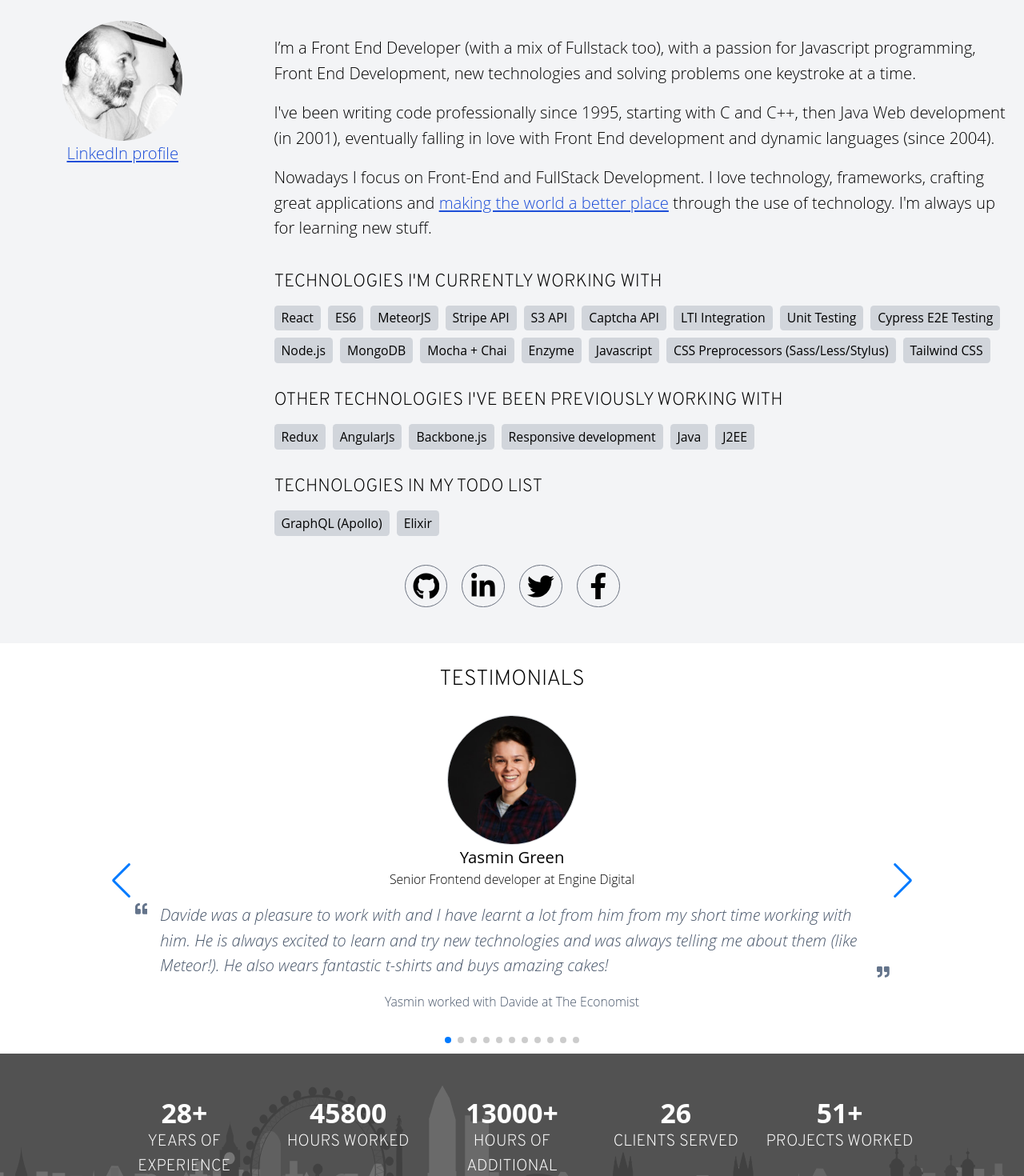
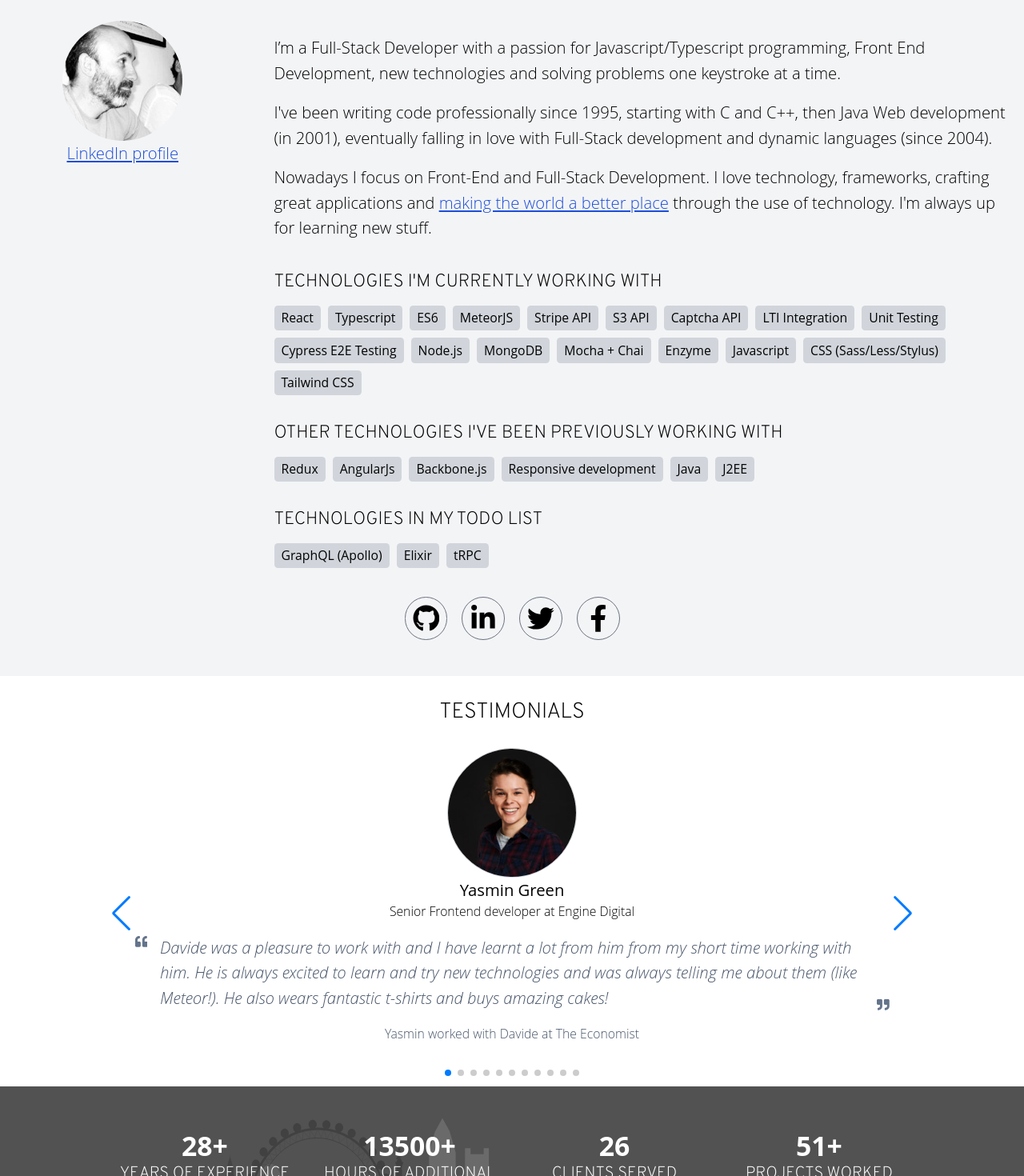
Before and after one commit to dmolin/davidemolin_com, a Next.js app in the folder src/: page / in a window 1280 px wide. Shown: the part 580-2050 px from the top of the page at 80% size. Built offline with nearby package versions, Linux system fonts and the light colour scheme; a web font is replaced by a local one.

Commit message:
update about me and stats

```diff
--- a/src/components/client/home/AboutMe.jsx
+++ b/src/components/client/home/AboutMe.jsx
@@ -31,9 +31,9 @@ const AboutMe = props => {
           </div>
 
           <div className="about-me-content grow md:flex-[3] px-4">
-            <p className="my-4">I’m a Front End Developer (with a mix of Fullstack too), with a passion for Javascript programming, Front End Development, new technologies and solving problems one keystroke at a time.</p>
-            <p className="my-4">I've been writing code professionally since 1995, starting with C and C++, then Java Web development (in 2001), eventually falling in love with Front End development and dynamic languages (since 2004).</p>
-            <p className="my-4">Nowadays I focus on Front-End and FullStack Development. I love technology, frameworks, crafting great applications and <a className="link" href="https://www.youtube.com/watch?v=B8C5sjjhsso" target="_blank">making the world a better place</a> through the use of technology. I'm always up for learning new stuff.</p>
+            <p className="my-4">I’m a Full-Stack Developer with a passion for Javascript/Typescript programming, Front End Development, new technologies and solving problems one keystroke at a time.</p>
+            <p className="my-4">I've been writing code professionally since 1995, starting with C and C++, then Java Web development (in 2001), eventually falling in love with Full-Stack development and dynamic languages (since 2004).</p>
+            <p className="my-4">Nowadays I focus on Front-End and Full-Stack Development. I love technology, frameworks, crafting great applications and <a className="link" href="https://www.youtube.com/watch?v=B8C5sjjhsso" target="_blank">making the world a better place</a> through the use of technology. I'm always up for learning new stuff.</p>
 
             {_renderSection("Technologies I'm currently working with", techs.filter(t => t.current))}
             {_renderSection("Other technologies I've been previously working with", techs.filter(t => !t.current && t.moe))}
--- a/src/components/client/home/Stats.jsx
+++ b/src/components/client/home/Stats.jsx
@@ -10,8 +10,7 @@ const Stats = props => {
     <section className="bg-london bg-neutral-600 bg-repeat-x bg-left-bottom min-h-[11em]" >
       <div className="container mx-auto max-w-screen-lg flex flex-col md:flex-row flex-wrap min-h-[10em] text-white">
         {_renderStat("28+", "years of experience")}
-        {_renderStat("45800", "hours worked")}
-        {_renderStat("13000+", "hours of additional training")}
+        {_renderStat("13500+", "hours of additional training")}
         {_renderStat("26", "clients served")}
         {_renderStat("51+", "projects worked")}
       </div>
--- a/src/components/shared/fixtures/techs.js
+++ b/src/components/shared/fixtures/techs.js
@@ -2,6 +2,7 @@ export default [
   // moe: months of experience
   // legacy: means I'm not using it anymore
   { name: "React", moe: 6 * 12, current: true },
+  { name: "Typescript", moe: 6, current: true },
   { name: "Redux", moe: 12 },
   { name: "ES6", current: true },
   { name: "MeteorJS", moe: 7 * 12, current: true },
@@ -18,7 +19,7 @@ export default [
   { name: "Mocha + Chai", moe: 6 * 12, current: true },
   { name: "Enzyme", moe: 6 * 12, current: true },
   { name: "Javascript", moe: 15 * 12, current: true },
-  { name: "CSS Preprocessors (Sass/Less/Stylus)", moe: 6 * 12, current: true },
+  { name: "CSS (Sass/Less/Stylus)", moe: 6 * 12, current: true },
   { name: "Tailwind CSS", moe: 2, current: true },
   { name: "Responsive development", moe: 6 * 12 },
   { name: "Java", moe: 112, legacy: true },
@@ -26,4 +27,5 @@ export default [
   // moe: 0 means it's in my TODO list
   { name: "GraphQL (Apollo)", moe: 0 },
   { name: "Elixir", moe: 0 },
+  { name: "tRPC", moe: 0 }
 ];
```
